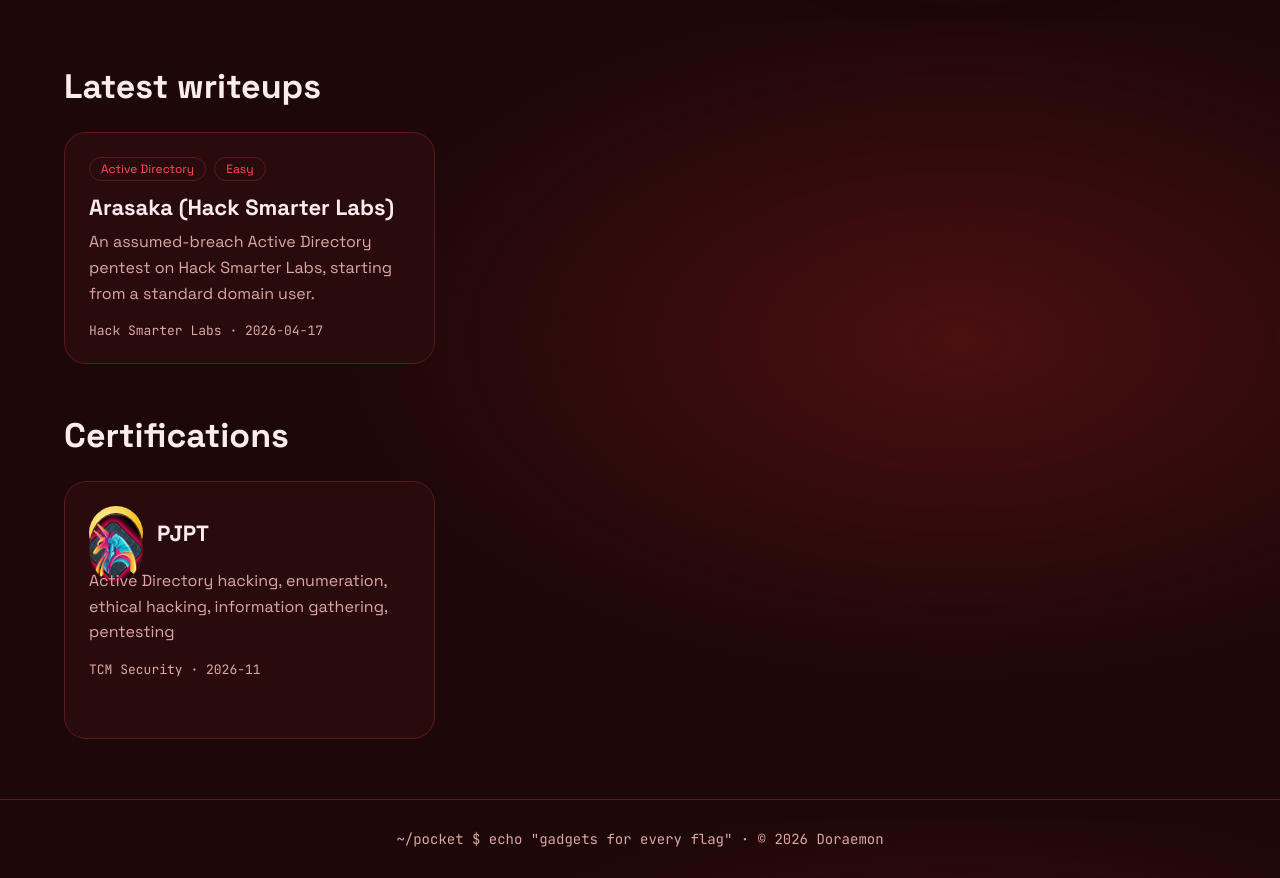
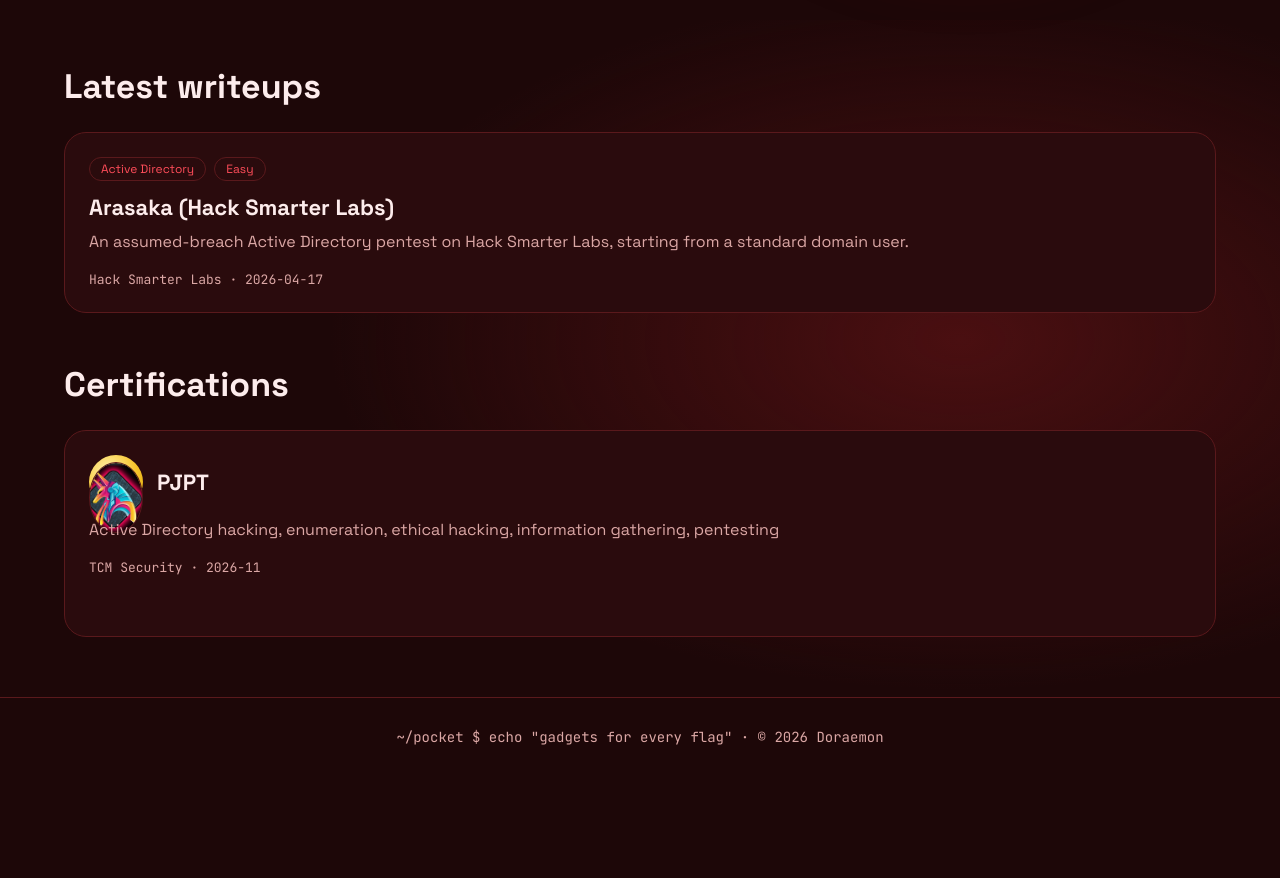
Before and after one commit to PingSniper/Blog, a plain HTML site: page index.html in a window 1280 px wide. Shown: the part 780-1658 px from the top of the page. After the commit the page ends 1556 px from the top, so only its background shows below. Drawn offline with Linux system fonts and the light colour scheme.

Commit message:
Change grid layout to single column

```diff
--- a/style.css
+++ b/style.css
@@ -30,7 +30,7 @@ h1 em{color:var(--blue);font-style:normal}
 .orb{aspect-ratio:1;max-width:520px;width:100%;margin:auto;border-radius:50%;background:linear-gradient(160deg,#c81f2f,#5a0f16);display:grid;place-items:center;position:relative;box-shadow:0 0 90px #8c1a1a66}
 .orb img{width:90%;height:90%;border-radius:50%;object-fit:cover;border:6px solid #fff;box-shadow:0 10px 40px #0008}
 h2{font-size:34px;margin:50px 0 24px}
-.grid{display:grid;grid-template-columns:repeat(auto-fill,minmax(290px,1fr));gap:20px}
+.grid{display:grid;grid-template-columns:1fr;gap:20px}
 .card{background:var(--card);border:1px solid var(--line);border-radius:22px;padding:24px;text-decoration:none;color:var(--text);display:block;transition:.15s}
 a.card:hover{border-color:var(--gold);transform:translateY(-3px)}
 .card h3{margin:12px 0 8px;font-size:22px}
```
